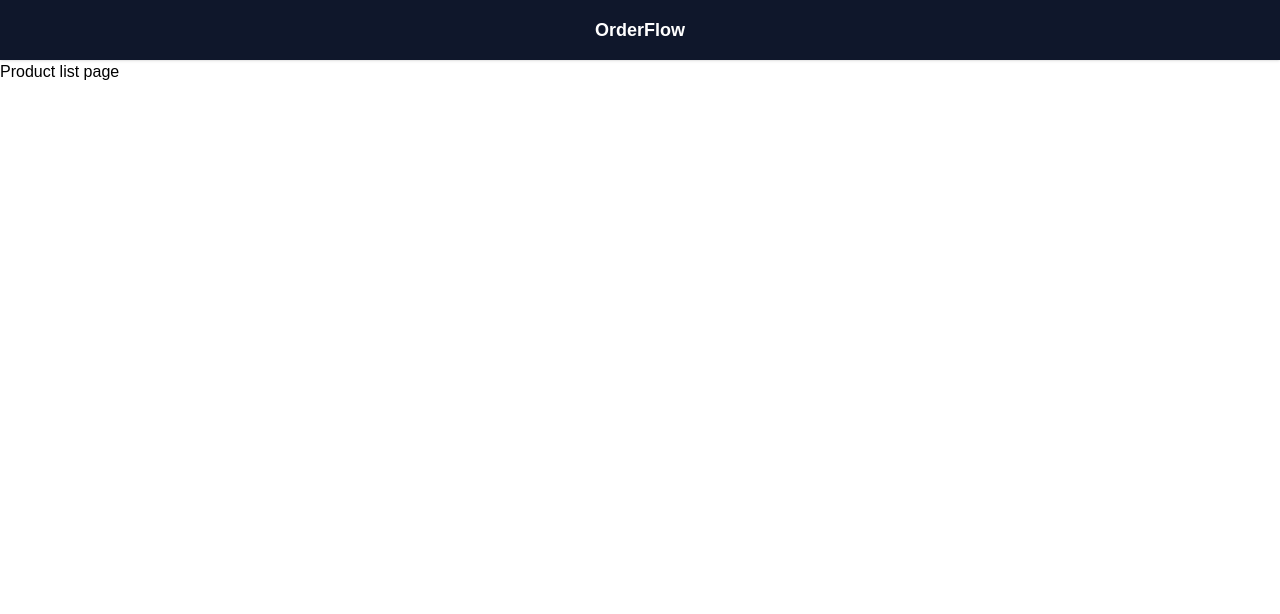
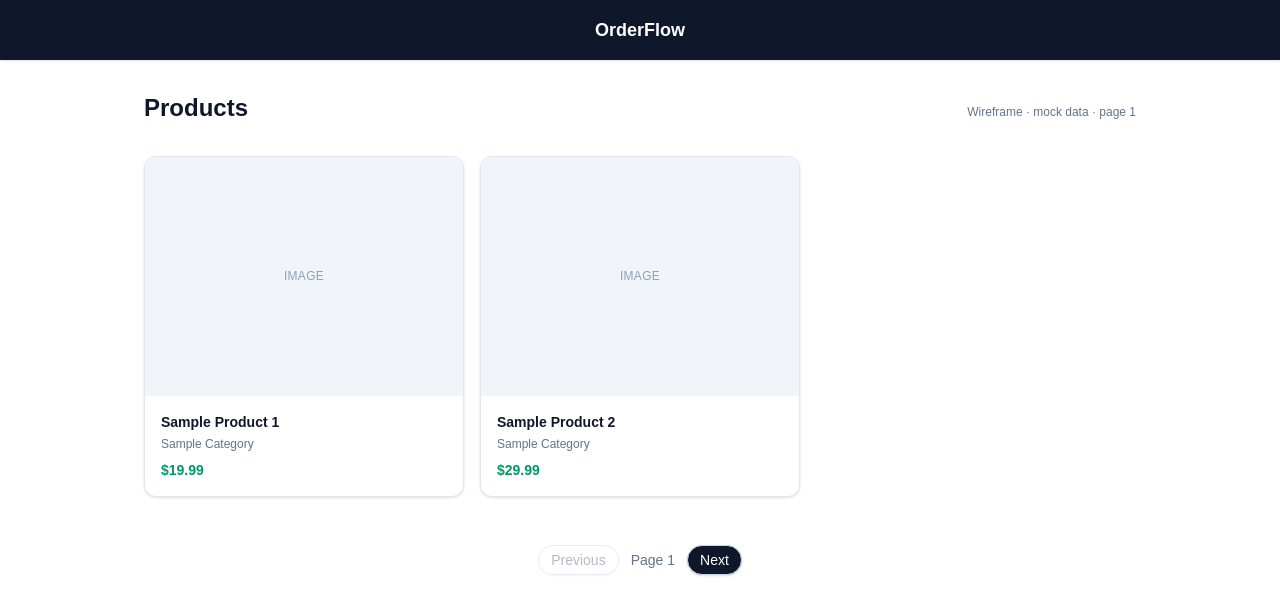
Before and after one commit to VietCT04/OrderFlow, a Next.js app in the folder frontend/: page /product in a window 1280 px wide. Shown: the top 614 px of the page. Built offline with nearby package versions, Linux system fonts and the light colour scheme.

Commit message:
feat(catalog): [frontend] added ProductListPage component (#2)

```diff
--- a/frontend/app/product/page.tsx
+++ b/frontend/app/product/page.tsx
@@ -1,5 +1,58 @@
-import Image from "next/image";
+import { ProductCard } from "../components/catalog/ProductCard";
+import type { ProductSummary } from "../lib/catalog/types";
 
-export default function ProductPage() {
-  return <div className="text-black">Product list page</div>;
+const MOCK_PRODUCTS: ProductSummary[] = [
+  {
+    id: "1",
+    name: "Sample Product 1",
+    price: 19.99,
+    imagePath: undefined,
+    categoryName: "Sample Category",
+  },
+  {
+    id: "2",
+    name: "Sample Product 2",
+    price: 29.99,
+    imagePath: undefined,
+    categoryName: "Sample Category",
+  },
+];
+
+export default function ProductListPage() {
+  return (
+    <main className="mx-auto flex max-w-5xl flex-col gap-8 px-4 py-8">
+      {/* header */}
+      <header className="flex items-baseline justify-between">
+        <h1 className="text-2xl font-semibold text-slate-900">Products</h1>
+        <p className="text-xs text-slate-500">Wireframe · mock data · page 1</p>
+      </header>
+
+      {/* grid of cards */}
+      <section className="grid gap-4 sm:grid-cols-2 lg:grid-cols-3">
+        {MOCK_PRODUCTS.map((p) => (
+          <ProductCard key={p.id} product={p} />
+        ))}
+      </section>
+
+      {/* pagination controls at bottom */}
+      <nav className="mt-4 flex items-center justify-center gap-3">
+        <button
+          type="button"
+          disabled
+          className="rounded-full border border-slate-300 px-3 py-1 text-sm text-slate-600 shadow-sm disabled:cursor-not-allowed disabled:opacity-40"
+        >
+          Previous
+        </button>
+
+        <span className="text-sm text-slate-500">Page 1</span>
+
+        <button
+          type="button"
+          className="rounded-full border border-slate-300 bg-slate-900 px-3 py-1 text-sm font-medium text-white shadow-sm hover:bg-slate-800"
+        >
+          Next
+        </button>
+      </nav>
+    </main>
+  );
 }
```
